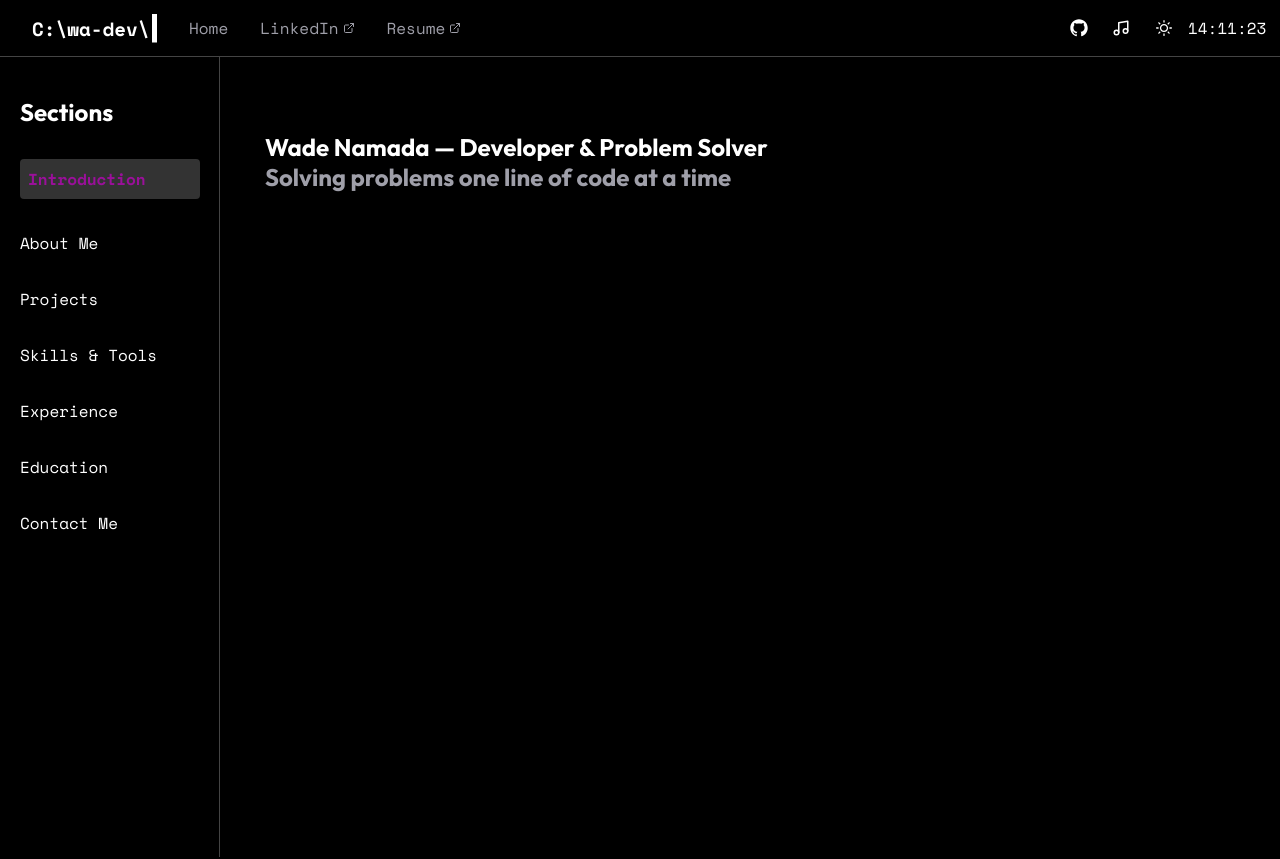
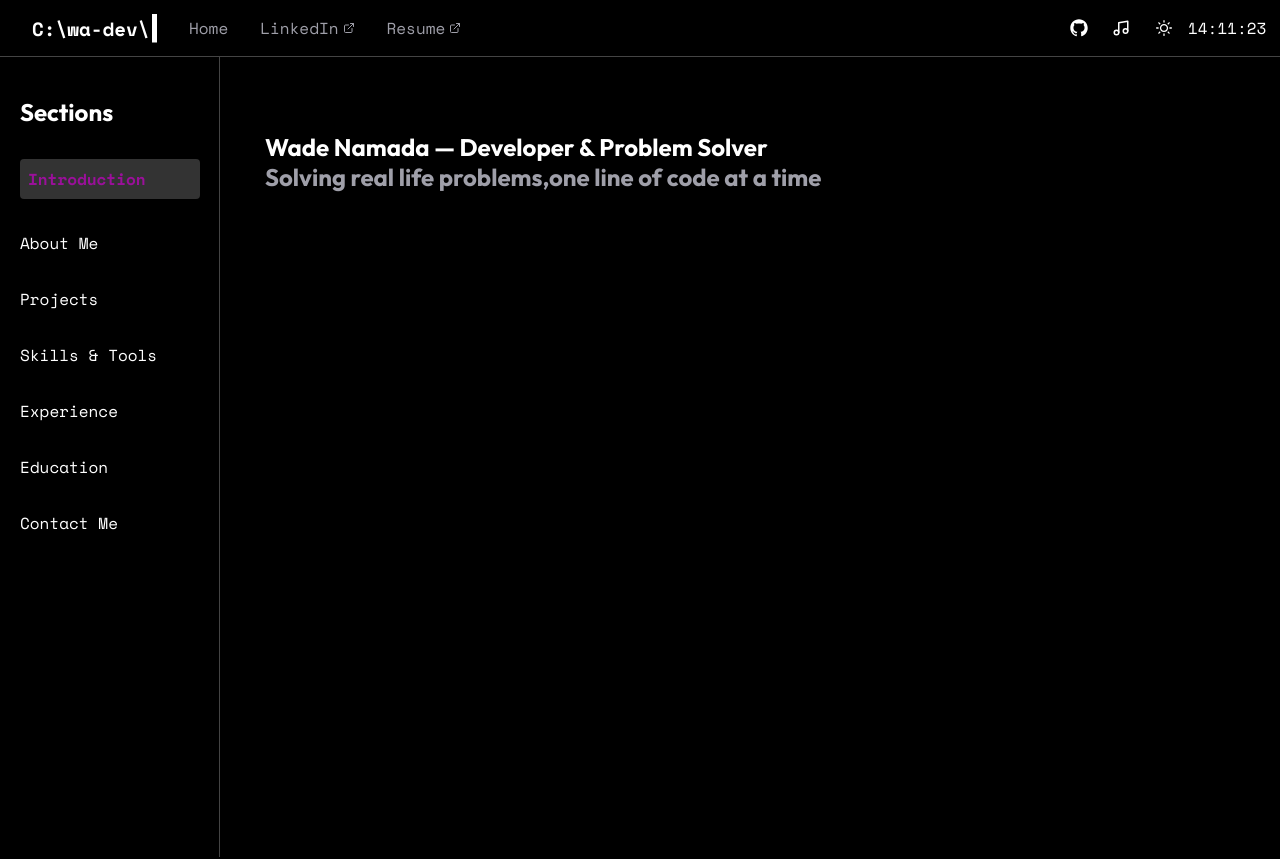
Before and after one commit to wade00000/My-Portfolio, a React (Vite) app: page / in a window 1280 px wide. Shown: the top 859 px of the page. Built offline with nearby package versions, Linux system fonts and the light colour scheme.

Commit message:
refactor: punctuation change

```diff
--- a/src/components/Content.jsx
+++ b/src/components/Content.jsx
@@ -30,7 +30,7 @@ return(
 <div className="content">
   <section ref={observer} id="intro">
     <h1>Wade Namada — Developer & Problem Solver</h1>
-    <h1 className="grey">Solving problems one line of code at a time</h1>
+    <h1 className="grey">Solving real life problems,one line of code at a time</h1>
   </section>
 
   <section ref={observer} id="aboutme">
```
